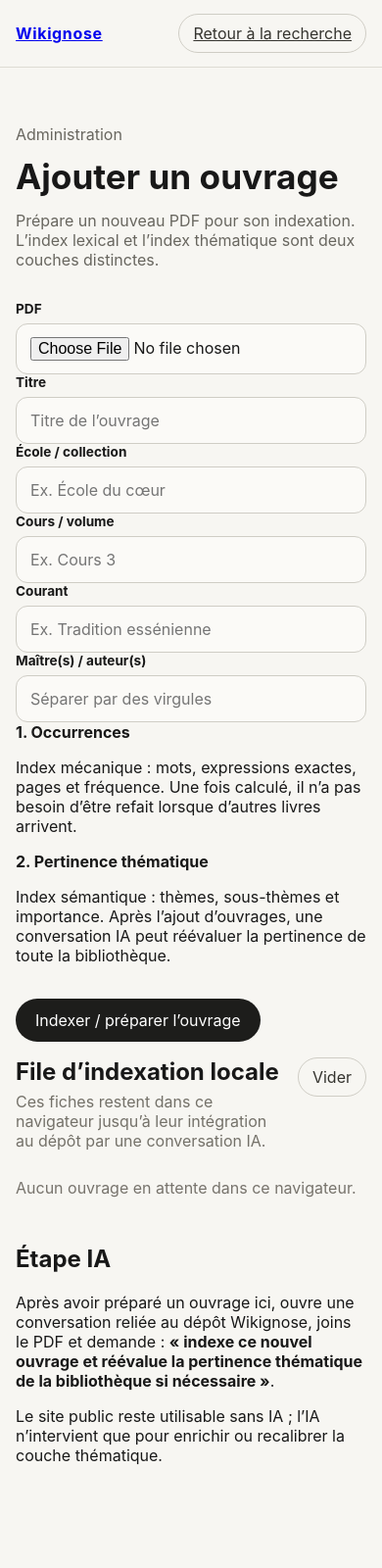
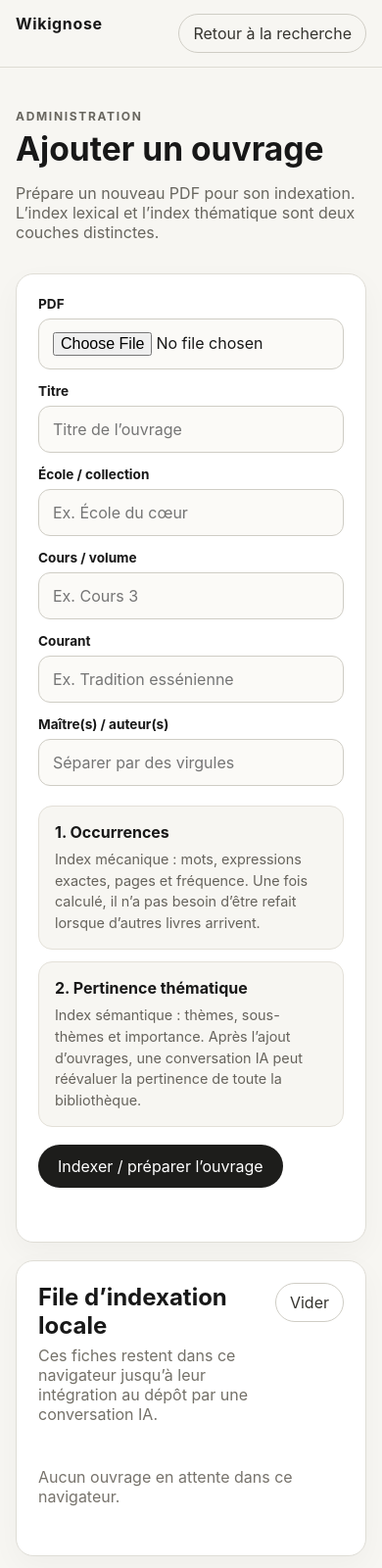
Before and after one commit to ludodulac/Wikignose, a plain HTML site: page app/admin.html in a window 390 px wide. Shown: the top 1600 px of the page at 98% size. Before the commit the page ends 1575 px from the top, so only its background shows below. Drawn offline with Linux system fonts and the light colour scheme.

Commit message:
Styliser Admin et les modes de recherche

```diff
--- a/app/styles.css
+++ b/app/styles.css
@@ -7,11 +7,13 @@
 * { box-sizing: border-box; }
 body { margin: 0; min-height: 100vh; }
 button, input, select { font: inherit; }
+a { color: inherit; }
 
 .topbar {
   display: flex;
   align-items: center;
   justify-content: space-between;
+  gap: 16px;
   padding: 18px 28px;
   border-bottom: 1px solid #dedcd4;
   background: rgba(247, 246, 242, 0.96);
@@ -20,20 +22,24 @@ button, input, select { font: inherit; }
   z-index: 10;
 }
 
+.topbar-actions { display: flex; align-items: center; gap: 8px; }
 .brand { font-weight: 700; letter-spacing: .04em; }
+.brand-link, .nav-link { text-decoration: none; }
 .shell { width: min(980px, calc(100% - 32px)); margin: 0 auto; padding: 64px 0; }
 .hero { max-width: 720px; margin-bottom: 32px; }
 .hero h1 { font-size: clamp(2.2rem, 6vw, 4.6rem); line-height: .98; margin: 0 0 18px; font-weight: 650; }
 .hero p, .muted { color: #68665f; }
+.compact-hero h1 { font-size: clamp(2.1rem, 5vw, 3.7rem); }
+.eyebrow { margin: 0 0 10px; text-transform: uppercase; letter-spacing: .14em; font-size: .75rem; font-weight: 700; }
 
-.search-panel, .themes-panel, .result-card {
+.search-panel, .themes-panel, .result-card, .admin-card {
   background: #fff;
   border: 1px solid #dfddd6;
   border-radius: 18px;
   box-shadow: 0 10px 30px rgba(0,0,0,.035);
 }
 
-.search-panel { padding: 22px; }
+.search-panel, .admin-card { padding: 22px; }
 label { display: block; font-size: .85rem; font-weight: 650; margin-bottom: 7px; }
 input, select {
   width: 100%;
@@ -46,12 +52,18 @@ input, select {
 input:focus, select:focus { border-color: #77736a; box-shadow: 0 0 0 3px rgba(0,0,0,.05); }
 .secondary-row { display: grid; grid-template-columns: 1.5fr 1fr; gap: 14px; margin-top: 14px; }
 
-.primary-button, .ghost-button {
+.primary-button, .ghost-button, .mode-button {
   border-radius: 999px;
   cursor: pointer;
 }
 .primary-button { margin-top: 18px; border: 0; padding: 12px 20px; background: #1d1d1b; color: white; }
+.primary-button:disabled { opacity: .55; cursor: wait; }
 .ghost-button { border: 1px solid #cfcdc5; background: transparent; padding: 9px 14px; color: #35342f; }
+
+.search-mode { display: inline-flex; gap: 5px; padding: 4px; background: #f0eee8; border-radius: 999px; margin-bottom: 8px; }
+.mode-button { border: 0; padding: 9px 13px; background: transparent; color: #5f5b54; }
+.mode-button.active { background: #fff; color: #181818; box-shadow: 0 1px 5px rgba(0,0,0,.08); }
+.mode-help { margin: 0 0 20px; color: #77736c; font-size: .9rem; line-height: 1.45; }
 
 .themes-panel { margin-top: 24px; padding: 22px; }
 .panel-heading, .results-heading { display: flex; justify-content: space-between; align-items: flex-start; gap: 16px; }
@@ -72,12 +84,32 @@ input:focus, select:focus { border-color: #77736a; box-shadow: 0 0 0 3px rgba(0,
 .result-summary { margin: 12px 0; line-height: 1.55; }
 .tags { display: flex; flex-wrap: wrap; gap: 6px; }
 .tag { font-size: .78rem; border-radius: 999px; background: #f0eee8; padding: 5px 8px; }
+.result-actions { margin-top: 16px; display: flex; gap: 8px; flex-wrap: wrap; }
+.result-action { display: inline-block; text-decoration: none; }
 .empty-state { padding: 28px 0; color: #77736c; }
 
+.admin-shell { width: min(900px, calc(100% - 32px)); }
+.admin-card + .admin-card { margin-top: 18px; }
+.admin-grid { display: grid; grid-template-columns: 1fr 1fr; gap: 14px; }
+.indexing-options { display: grid; grid-template-columns: 1fr 1fr; gap: 12px; margin-top: 20px; }
+.index-layer { padding: 16px; border-radius: 14px; background: #f7f6f2; border: 1px solid #e3e0d8; }
+.index-layer p { margin: 7px 0 0; line-height: 1.5; color: #66635c; font-size: .9rem; }
+.admin-status { margin: 12px 0 0; min-height: 1.3em; }
+.admin-queue { display: grid; gap: 10px; margin-top: 16px; }
+.queue-item { display: flex; justify-content: space-between; gap: 18px; align-items: flex-start; padding: 15px; border: 1px solid #e3e0d8; border-radius: 14px; background: #fbfaf7; }
+.queue-statuses { display: flex; flex-wrap: wrap; gap: 6px; margin-top: 8px; }
+.queue-actions { display: flex; gap: 7px; flex-wrap: wrap; justify-content: flex-end; }
+.admin-note { padding: 24px 2px 0; line-height: 1.6; }
+.admin-note h2 { margin-bottom: 6px; }
+
 @media (max-width: 700px) {
-  .topbar { padding: 14px 16px; }
+  .topbar { padding: 14px 16px; align-items: flex-start; }
+  .topbar-actions { flex-wrap: wrap; justify-content: flex-end; }
   .shell { padding-top: 42px; }
-  .secondary-row { grid-template-columns: 1fr; }
+  .secondary-row, .admin-grid, .indexing-options { grid-template-columns: 1fr; }
   .result-topline { display: block; }
   .score { display: inline-block; margin-top: 8px; }
+  .search-mode { display: grid; border-radius: 16px; width: 100%; }
+  .queue-item { display: block; }
+  .queue-actions { justify-content: flex-start; margin-top: 12px; }
 }
```
